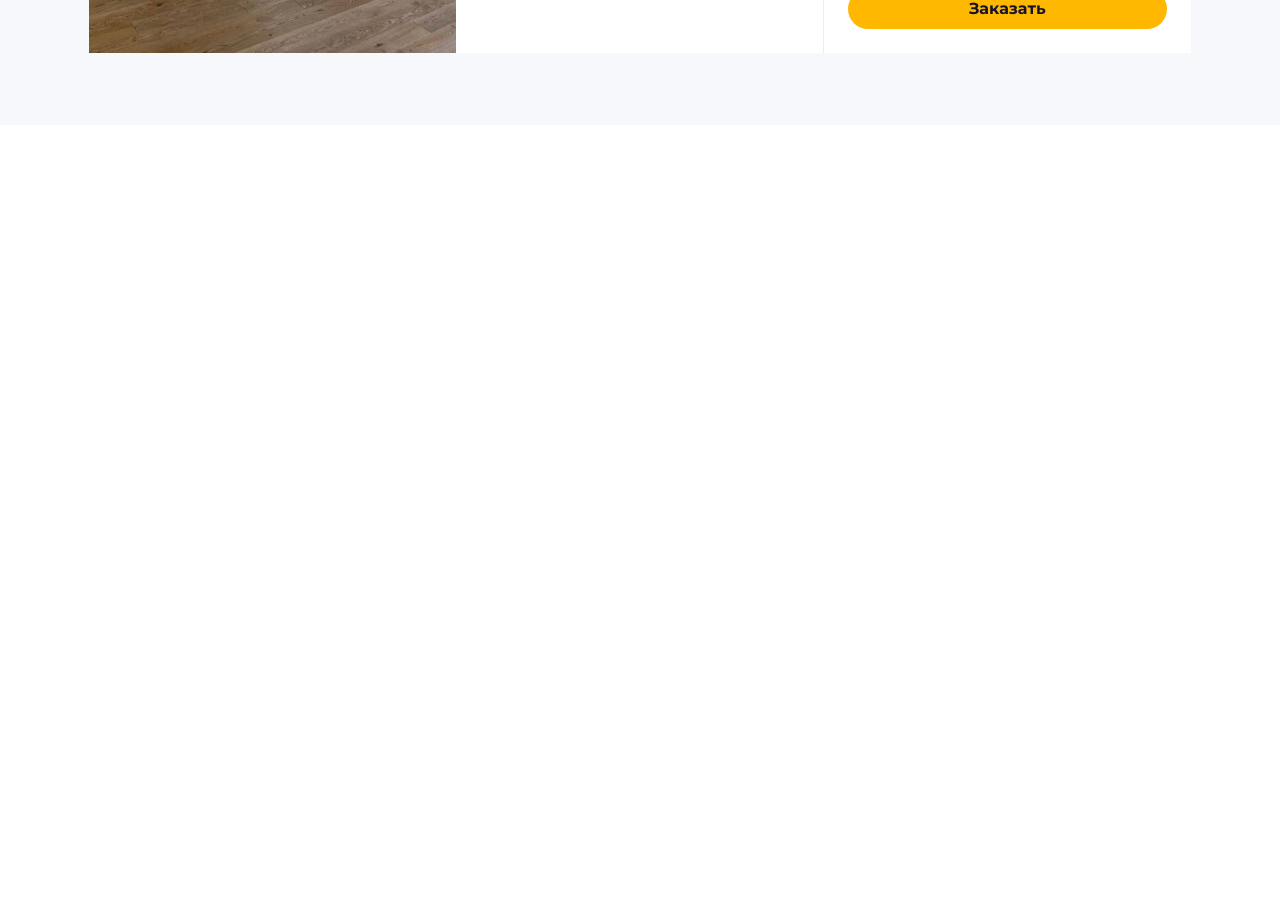
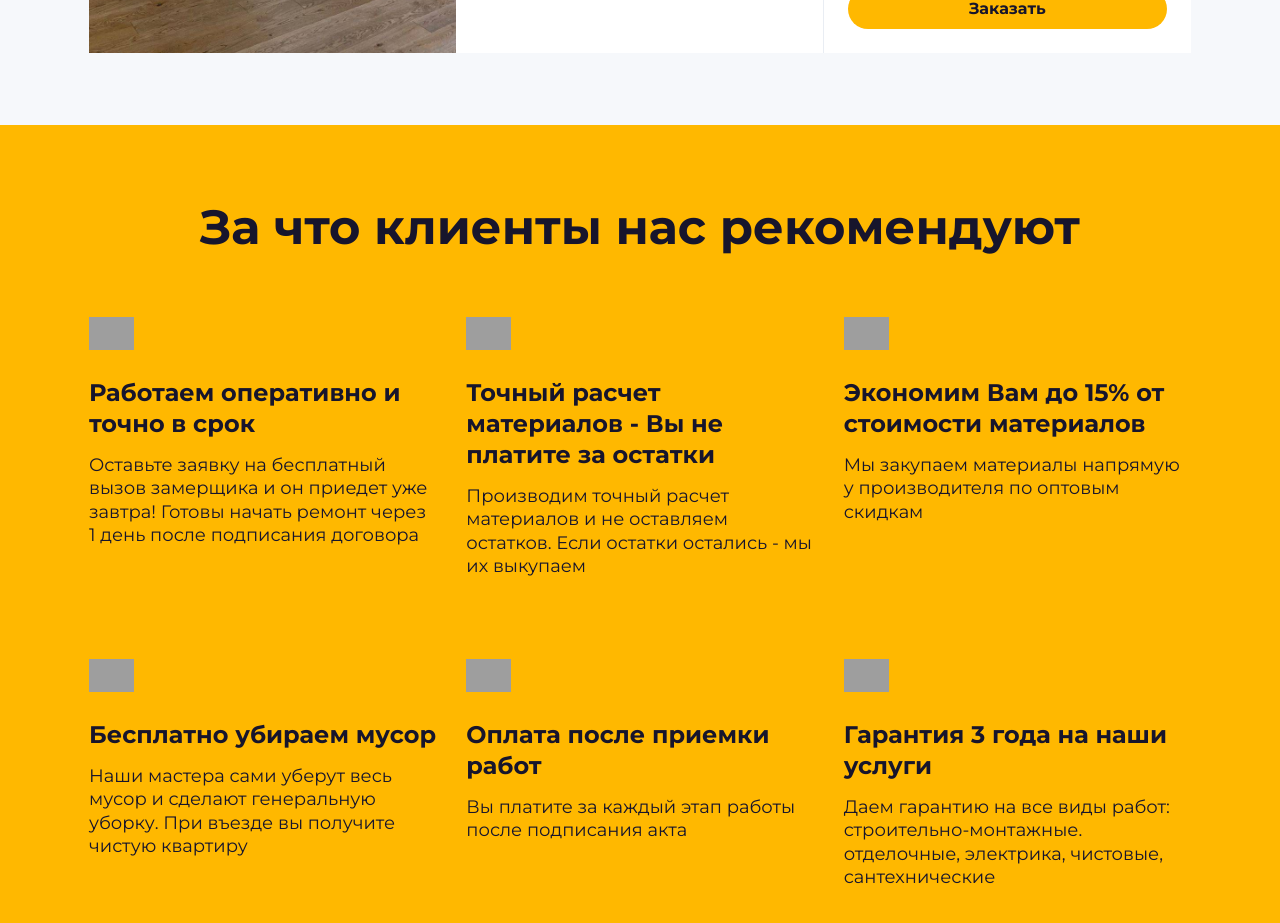
Before and after one commit to SSWFreelancer/Repair-Vue, a Vue app: page / in a window 1280 px wide. Shown: the part 1700-2623 px from the top of the page. Before the commit the page ends 1825 px from the top, so only its background shows below. Built offline with nearby package versions, Linux system fonts and the light colour scheme; grey boxes are pictures that could not be loaded.

Commit message:
ClientsComponen

```diff
--- /dev/null
+++ b/src/components/Clients.vue
@@ -0,0 +1,134 @@
+<template>
+  <section class="clients block yellowbg">
+    <div class="clients__container">
+      <Title class="clients__title">За что клиенты нас рекомендуют</Title>
+      <div class="clients__items">
+        <div class="clients__item">
+          <div class="clients__icon">
+            <img src="@/assets/images/clients/1.svg" alt="" />
+          </div>
+          <div class="clients__name">Работаем оперативно и точно в срок</div>
+          <div class="clients__text">
+            Оставьте заявку на бесплатный вызов замерщика и он приедет уже
+            завтра! Готовы начать ремонт через 1 день после подписания договора
+          </div>
+        </div>
+        <div class="clients__item">
+          <div class="clients__icon">
+            <img src="@/assets/images/clients/2.svg" alt="" />
+          </div>
+          <div class="clients__name">
+            Точный расчет материалов - Вы не платите за остатки
+          </div>
+          <div class="clients__text">
+            Производим точный расчет материалов и не оставляем остатков. Если
+            остатки остались - мы их выкупаем
+          </div>
+        </div>
+        <div class="clients__item">
+          <div class="clients__icon">
+            <img src="@/assets/images/clients/3.svg" alt="" />
+          </div>
+          <div class="clients__name">
+            Экономим Вам до 15% от стоимости материалов
+          </div>
+          <div class="clients__text">
+            Мы закупаем материалы напрямую у производителя по оптовым скидкам
+          </div>
+        </div>
+        <div class="clients__item">
+          <div class="clients__icon">
+            <img src="@/assets/images/clients/4.svg" alt="" />
+          </div>
+          <div class="clients__name">Бесплатно убираем мусор</div>
+          <div class="clients__text">
+            Наши мастера сами уберут весь мусор и сделают генеральную уборку.
+            При въезде вы получите чистую квартиру
+          </div>
+        </div>
+        <div class="clients__item">
+          <div class="clients__icon">
+            <img src="@/assets/images/clients/5.svg" alt="" />
+          </div>
+          <div class="clients__name">Оплата после приемки работ</div>
+          <div class="clients__text">
+            Вы платите за каждый этап работы после подписания акта
+          </div>
+        </div>
+        <div class="clients__item">
+          <div class="clients__icon">
+            <img src="@/assets/images/clients/6.svg" alt="" />
+          </div>
+          <div class="clients__name">Гарантия 3 года на наши услуги</div>
+          <div class="clients__text">
+            Даем гарантию на все виды работ: строительно-монтажные. отделочные,
+            электрика, чистовые, сантехнические
+          </div>
+        </div>
+      </div>
+    </div>
+  </section>
+</template>
+
+<script lang="ts">
+import { Vue, Component } from "vue-property-decorator";
+import Title from "@/components/Title.vue";
+@Component({
+  components: {
+    Title,
+  },
+})
+export default class Clients extends Vue {}
+</script>
+
+<style lang="scss" scoped>
+@import "@/assets/scss/variables.scss";
+.clients {
+  &__title {
+    margin-bottom: 60px;
+    @media (max-width: 1023px) {
+      margin-bottom: 50px;
+    }
+    @media (max-width: 600px) {
+      margin-bottom: 40px;
+    }
+  }
+  &__items {
+    display: grid;
+    grid-template-columns: repeat(auto-fill, minmax(290px, 1fr));
+    gap: 30px;
+    row-gap: 80px;
+    @media (max-width: 1023px) {
+      row-gap: 40px;
+    }
+  }
+  &__item {
+    display: flex;
+    flex-direction: column;
+    gap: 15px;
+  }
+  &__icon {
+    height: 45px;
+    width: 45px;
+    & img {
+      max-width: 100%;
+      max-height: 100%;
+    }
+  }
+  &__name {
+    font-weight: 700;
+    font-size: 24px;
+    line-height: 1.3;
+    @media (max-width: 600px) {
+      font-size: 20px;
+    }
+  }
+  &__text {
+    font-size: 18px;
+    line-height: 1.3;
+    @media (max-width: 600px) {
+      font-size: 16px;
+    }
+  }
+}
+</style>
--- a/src/views/HomeView.vue
+++ b/src/views/HomeView.vue
@@ -2,17 +2,21 @@
   <div class="home">
     <Main />
     <RepairCost />
+    <Clients />
   </div>
 </template>
-<style></style>
+
 <script lang="ts">
 import { Component, Vue } from "vue-property-decorator";
 import Main from "@/components/Main.vue";
 import RepairCost from "@/components/RepairCost.vue";
+import Clients from "@/components/Clients.vue";
+
 @Component({
   components: {
     Main,
     RepairCost,
+    Clients,
   },
 })
 export default class HomeView extends Vue {}
```
